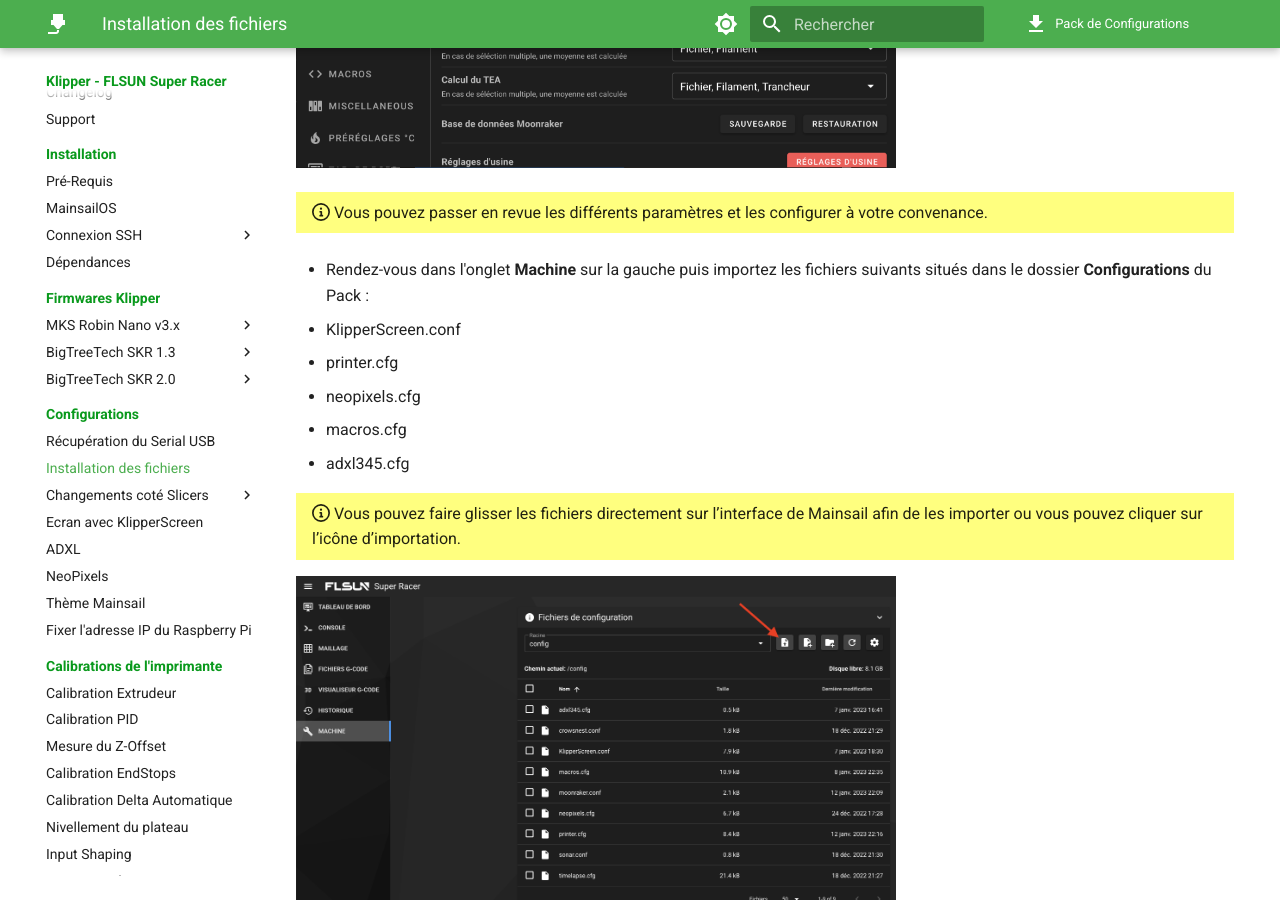
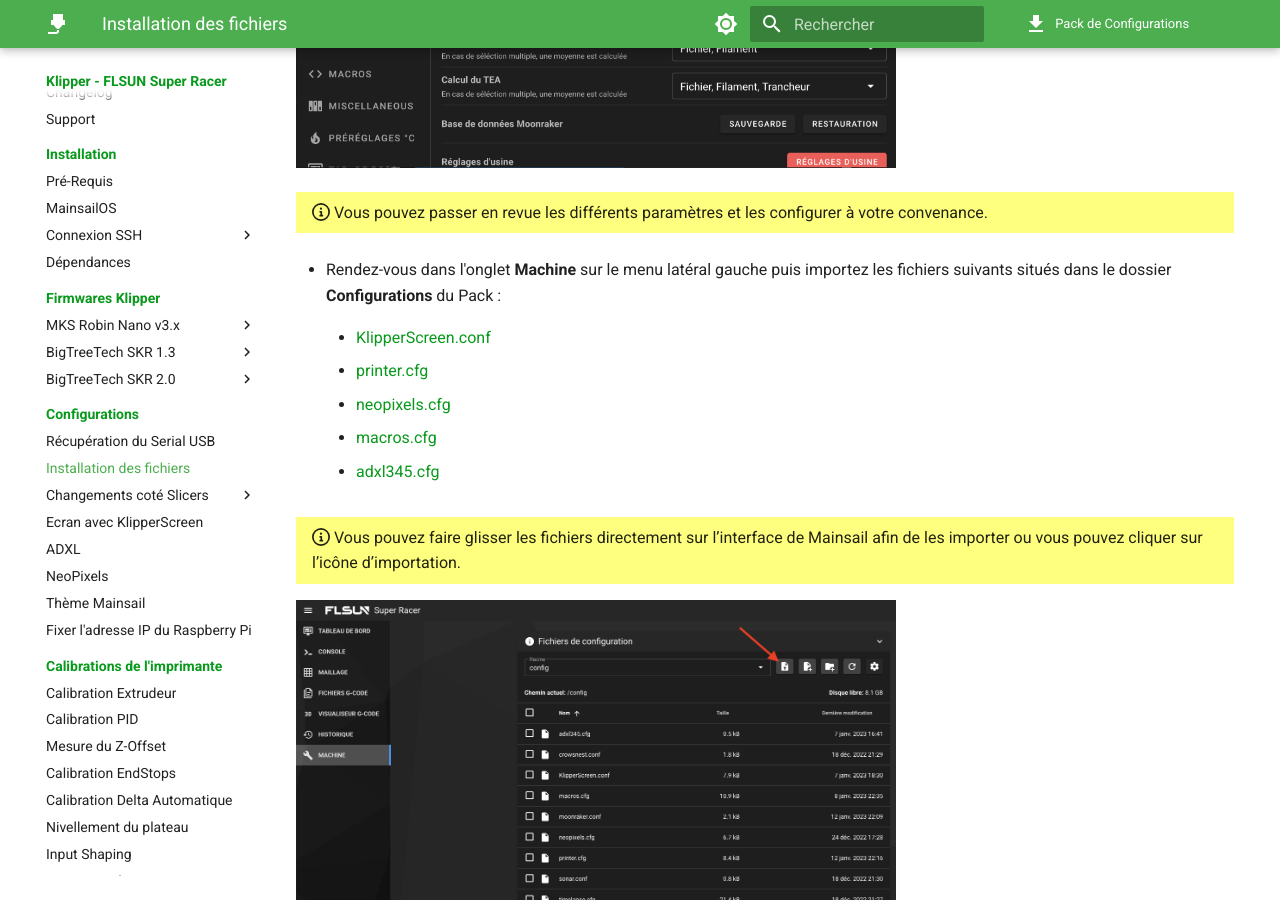
Before and after one commit to Guilouz/test, an MkDocs documentation site: the page built from docs/configurations/fichiers-de-configuration.md, in a window 1280 px wide and 900 px high, scrolled down 878 px. Built offline with MkDocs 1.6.1 and Material for MkDocs 9.7.7, drawn with Linux system fonts in a browser that asks for light colours; comment, search, counter and statistics services are not loaded.

Commit message:
Update fichiers-de-configuration.md

```diff
--- a/docs/configurations/fichiers-de-configuration.md
+++ b/docs/configurations/fichiers-de-configuration.md
@@ -26,13 +26,13 @@
 
 ==}
 
-- Rendez-vous dans l'onglet **Machine** sur la gauche puis importez les fichiers suivants situés dans le dossier **Configurations** du Pack :
+- Rendez-vous dans l'onglet **Machine** sur le menu latéral gauche puis importez les fichiers suivants situés dans le dossier **Configurations** du Pack :
 
-  *	KlipperScreen.conf
-  * printer.cfg
-  * neopixels.cfg
-  * macros.cfg
-  * adxl345.cfg
+    * <p style="color:#09991c">KlipperScreen.conf</p>
+    * <p style="color:#09991c">printer.cfg</p>
+    * <p style="color:#09991c">neopixels.cfg</p>
+    * <p style="color:#09991c">macros.cfg</p>
+    * <p style="color:#09991c">adxl345.cfg</p>
 
 {==
 
```
